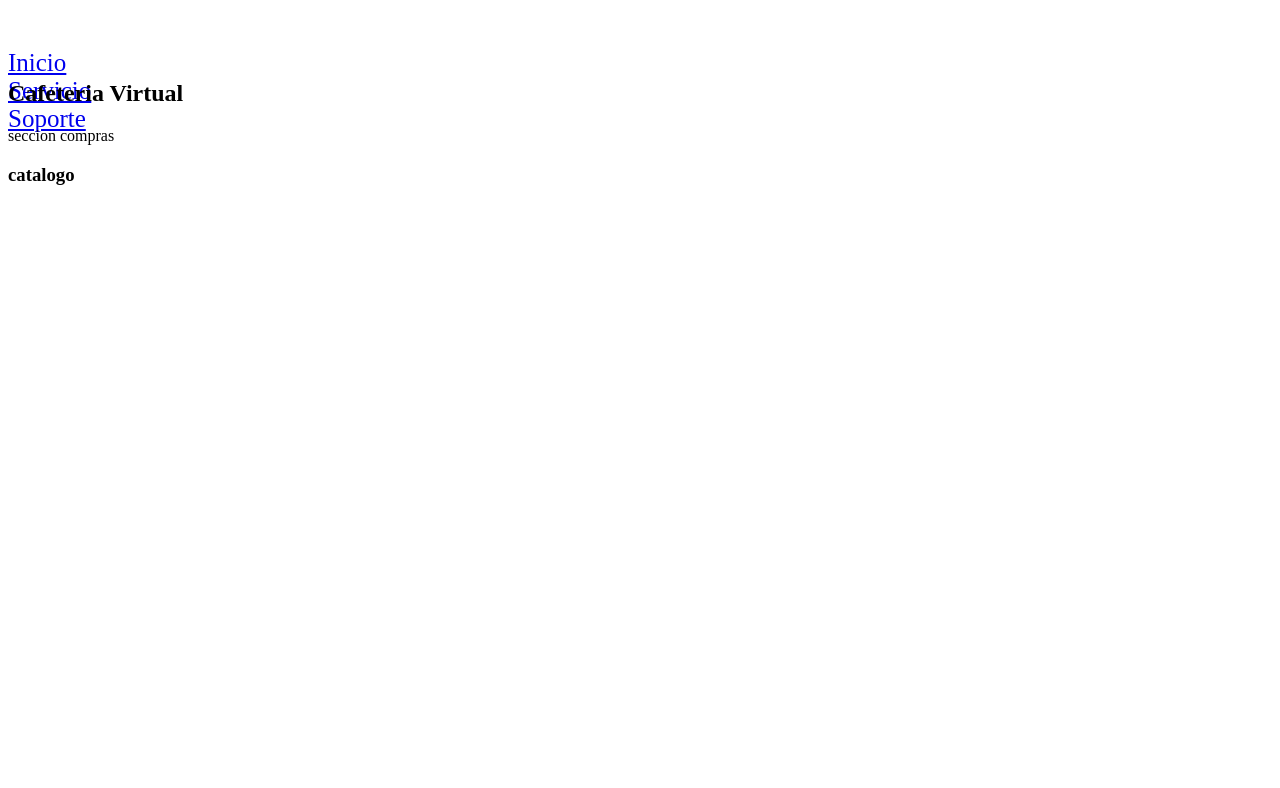
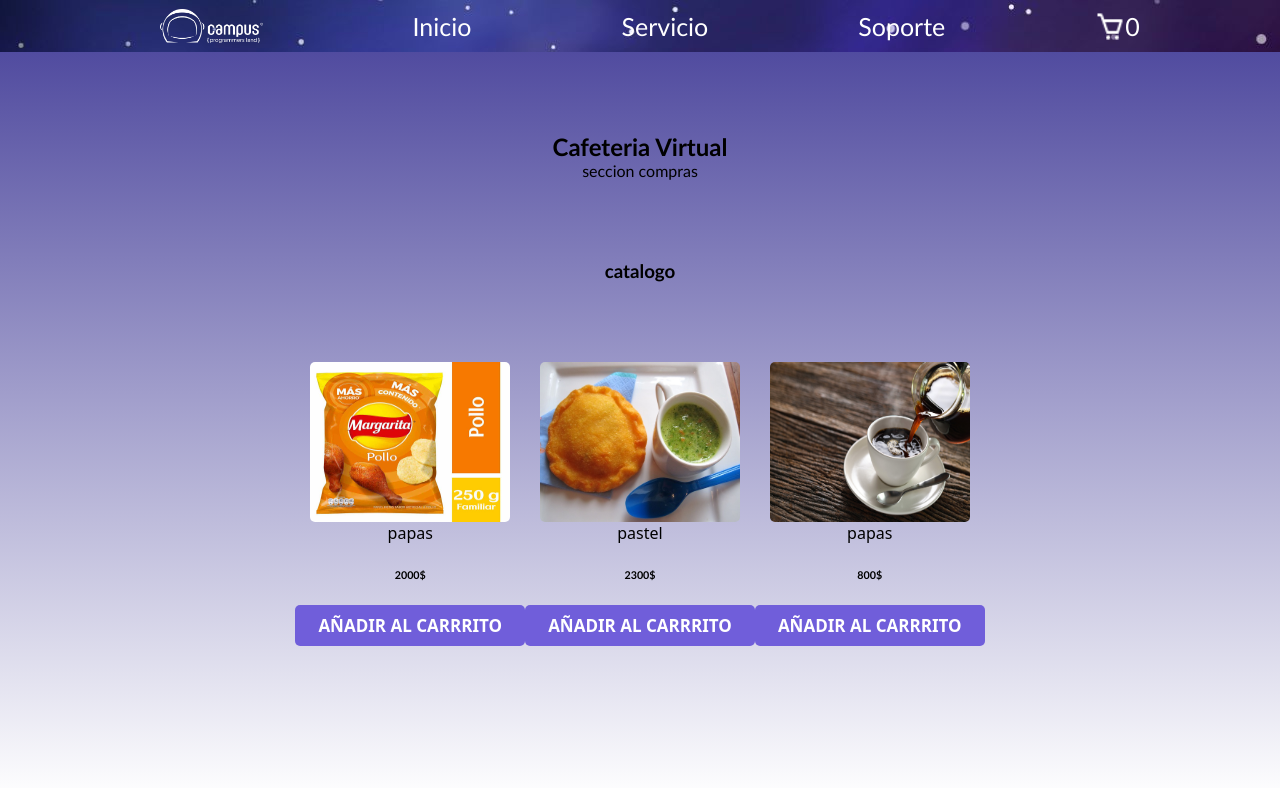
Before and after one commit to Dannkol/prueba2, a plain HTML site: page tiendaComida/index.html in a window 1280 px wide. Drawn offline with Linux system fonts and the light colour scheme; files that its build step writes are made by us from their sources; files whose address does not match are found by name.

Commit message:
Update index.html

```diff
--- a/tiendaComida/index.html
+++ b/tiendaComida/index.html
@@ -6,8 +6,8 @@
     <link rel="icon" type="image/svg+xml" href="./images/favicon.svg" />
     <meta name="viewport" content="width=device-width, initial-scale=1.0">
     <title>CampersEngine</title>
-    <link rel="stylesheet" href="./tiendaComida/style.css">
-    <script src="./js/tienda.js" defer type="module"></script>
+    <link rel="stylesheet" href="./style.css">
+    <script src="../js/tienda.js" defer type="module"></script>
 </head>
 <body>
     <nav>
```
